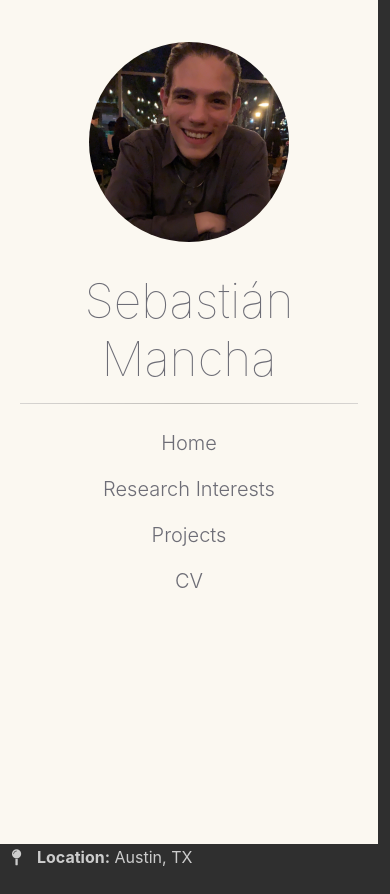
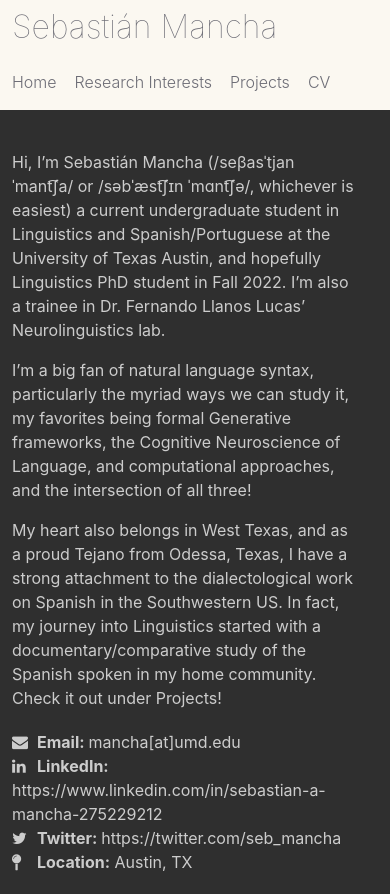
Before and after one commit to smancha/smancha.github.io, a React (Create React App) app in the folder smancha/: page / in a window 390 px wide. Before the commit the page ends 869 px from the top, so only its background shows below. Built offline with nearby package versions, Linux system fonts and the light colour scheme.

Commit message:
update mobile site

```diff
--- a/smancha/src/components/CV/CV.css
+++ b/smancha/src/components/CV/CV.css
@@ -1,3 +1,29 @@
 .row {
 	margin-right: 0;
 }
+
+.mobile-pdf {
+	position: absolute;
+	margin-top: 50px;
+	margin-left: 50px;
+}
+
+@media (max-width: 992px) {
+	.pc-pdf {
+		display: none;
+	}
+}
+
+@media (max-width: 576px) {
+	.mobile-pdf {
+		position: unset;
+		margin-top: 0px;
+		padding-top: 20px;
+	}
+}
+
+@media (min-width: 993px) {
+	.mobile-pdf {
+		display: none;
+	}
+}
--- a/smancha/src/components/CV/CV.js
+++ b/smancha/src/components/CV/CV.js
@@ -1,6 +1,4 @@
 import React, { Component } from 'react'
-
-import Sidebar from '../Sidebar/Sidebar'
 import cv from '../../res/smancha_CV.pdf'
 import './CV.css'
 
@@ -15,7 +13,10 @@ class CV extends Component {
 	render() {
 		return (
 			<div className='main'>
-				<object width="100%" height="800" data={cv} type="application/pdf" />
+				<div className='mobile-pdf justify-content-center'>
+					<a className='dark text-decoration-none' href={cv} download='smancha_CV'> Download my CV Here </a>
+				</div>
+				<object className='pc-pdf' width="100%" height="800" data={cv} type="application/pdf" />
 			</div>
 		)
 	}
--- a/smancha/src/components/Home/Home.css
+++ b/smancha/src/components/Home/Home.css
@@ -15,3 +15,11 @@
 	margin-right: 10px;
 	width: 15px;
 }
+
+@media (max-width: 576px) {
+	.description {
+		position: unset;
+		margin-top: 0px;
+		padding-top: 20px;
+	}
+}
--- a/smancha/src/components/Home/Home.js
+++ b/smancha/src/components/Home/Home.js
@@ -1,7 +1,6 @@
 import React, { Component } from 'react'
 import { NavLink } from 'react-router-dom'
 
-import Sidebar from '../Sidebar/Sidebar'
 import './Home.css'
 
 class Home extends Component {
@@ -16,7 +15,7 @@ class Home extends Component {
 	render() {
 		return (
 			<div className='main description text-justify dark'>
-				<div className='row justify-content-center'>
+				<div className='row justify-content-center content'>
 					<div className='col-lg-6'>
 						<p>Hi, I’m Sebastián Mancha (/seβasˈtjan ˈmant͡ʃa/ or /səbˈæst͡ʃɪn ˈmɑnt͡ʃə/, whichever is easiest) a current undergraduate student in <a className='dark text-decoration-none' href='https://liberalarts.utexas.edu/linguistics/' target='_blank'>Linguistics</a> and <a className='dark text-decoration-none' href='https://liberalarts.utexas.edu/spanish/' target='_blank'>Spanish/Portuguese</a> at the University of Texas Austin, and hopefully Linguistics PhD student in Fall 2022. I’m also a trainee in <a className='dark text-decoration-none' href='https://liberalarts.utexas.edu/linguistics/faculty/fl5869' target='_blank'>Dr. Fernando Llanos Lucas</a>’ Neurolinguistics lab.</p>
 						<p>I’m a big fan of natural language syntax, particularly the myriad ways we can study it, my favorites being formal Generative frameworks, the Cognitive Neuroscience of Language, and computational approaches, and the intersection of all three!</p>
--- a/smancha/src/components/Projects/Projects.css
+++ b/smancha/src/components/Projects/Projects.css
@@ -5,3 +5,11 @@
 .projects {
 	margin-top: 30vh;
 }
+
+@media (max-width: 576px) {
+	.projects {
+		position: unset;
+		margin-top: 0px;
+		padding-top: 20px;
+	}
+}
--- a/smancha/src/components/Projects/Projects.js
+++ b/smancha/src/components/Projects/Projects.js
@@ -14,7 +14,7 @@ class Projects extends Component {
 	render() {
 		return (
 			<div className='main'>
-				<div className='projects row justify-content-center'>
+				<div className='projects row justify-content-center content'>
 					<div className='col-lg-6'>
 						<Card
 							title='A Portrait of the Spanish of Ector County'
--- a/smancha/src/components/ResearchInterests/ResearchInterests.css
+++ b/smancha/src/components/ResearchInterests/ResearchInterests.css
@@ -5,3 +5,11 @@
 .research-interests {
 	margin-top: 50px;
 }
+
+@media (max-width: 576px) {
+	.research-interests {
+		position: unset;
+		margin-top: 0px;
+		padding-top: 20px;
+	}
+}
--- a/smancha/src/components/ResearchInterests/ResearchInterests.js
+++ b/smancha/src/components/ResearchInterests/ResearchInterests.js
@@ -14,7 +14,7 @@ class ResearchInterests extends Component {
 	render() {
 		return (
 			<div className='main'>
-				<div className='research-interests row justify-content-center'>
+				<div className='research-interests row justify-content-center content'>
 					<div className='col-lg-6'>
 						<Card
 							title='Syntax'
--- a/smancha/src/components/Sidebar/Sidebar.css
+++ b/smancha/src/components/Sidebar/Sidebar.css
@@ -4,6 +4,10 @@
 	padding-top: 5vh;
 	padding-left: 20px;
 	padding-right: 20px;
+}
+
+.sidebar-items {
+	padding-bottom: 25vh;
 }
 
 .profile-photo {
@@ -24,3 +28,34 @@
 	font-weight: 100;
 	line-height: 1.2;
 }
+
+.navbar-item {
+	font-size: medium;
+}
+
+.nav-link {
+	padding-left: 12px;
+	padding-right: 6px;
+}
+
+.navbar {
+	background-color: #FBF8F1;
+	width: 100vw
+}
+
+@media (max-width: 576px) {
+	.sidebar {
+		display: none;
+	}
+
+	.name {
+		font-size: 2rem;
+		padding-left: 12px;
+	}
+}
+
+@media (min-width: 577px) {
+	.navbar {
+		display: none;
+	}
+}
--- a/smancha/src/components/Sidebar/Sidebar.js
+++ b/smancha/src/components/Sidebar/Sidebar.js
@@ -5,12 +5,32 @@ import './Sidebar.css';
 
 function Sidebar() {
 	return (
-		<div className='sticky-top'>
+		<div>
+			<div className='sticky-top navbar'>
+				<p className='heading-6 name light'> Sebastián Mancha </p>
+				<nav>
+					<ul className='nav'>
+						<li className='nav-item lead navbar-item'>
+							<NavLink className='nav-link light' to='/'> Home </NavLink>
+						</li>
+						<li className='nav-item lead navbar-item'>
+							<NavLink className='nav-link light' to='/research-interests'> Research Interests </NavLink>
+						</li>
+						<li className='nav-item lead navbar-item'>
+							<NavLink className='nav-link light' to='/projects'> Projects </NavLink>
+						</li>
+						<li className='nav-item lead navbar-item'>
+							<NavLink className='nav-link light' to='/cv'> CV </NavLink>
+						</li>
+					</ul>
+				</nav>
+			</div>
+			<div className='sticky-top sidebar'>
 				<div className='sidebar-background text-center light'>
 					<img src={ProfilePhoto} className='rounded-circle profile-photo center' alt='Sebastián Mancha' />
 					<p className='heading-5 name'> Sebastián Mancha </p>
 					<hr className='divider' />
-				<nav>
+					<nav className='sidebar-items'>
 						<ul className='nav flex-column'>
 							<li className='nav-item lead'>
 								<NavLink className='nav-link light' to='/'> Home </NavLink>
@@ -28,6 +48,7 @@ function Sidebar() {
 					</nav>
 				</div>
 			</div>
+		</div>
 	);
 }
 
--- a/smancha/src/components/util/Card.css
+++ b/smancha/src/components/util/Card.css
@@ -2,3 +2,8 @@
 	background-color: transparent;
 	border: none;
 }
+
+.card-body {
+	padding-left: 0px;
+	padding-right: 0px;
+}
--- a/smancha/src/index.css
+++ b/smancha/src/index.css
@@ -52,3 +52,16 @@ a:hover {
 .main {
 	max-height: 100vh;
 }
+
+.content {
+	padding-top: 20px;
+	padding-bottom: 20px;
+}
+
+@media (max-width: 576px) {
+	.nav-link:focus {
+		color: #BE9CDE;
+		font-weight: bold;
+		transition: none;
+	}
+}
```
Lines whose indentation alone changed are shown as unchanged.
